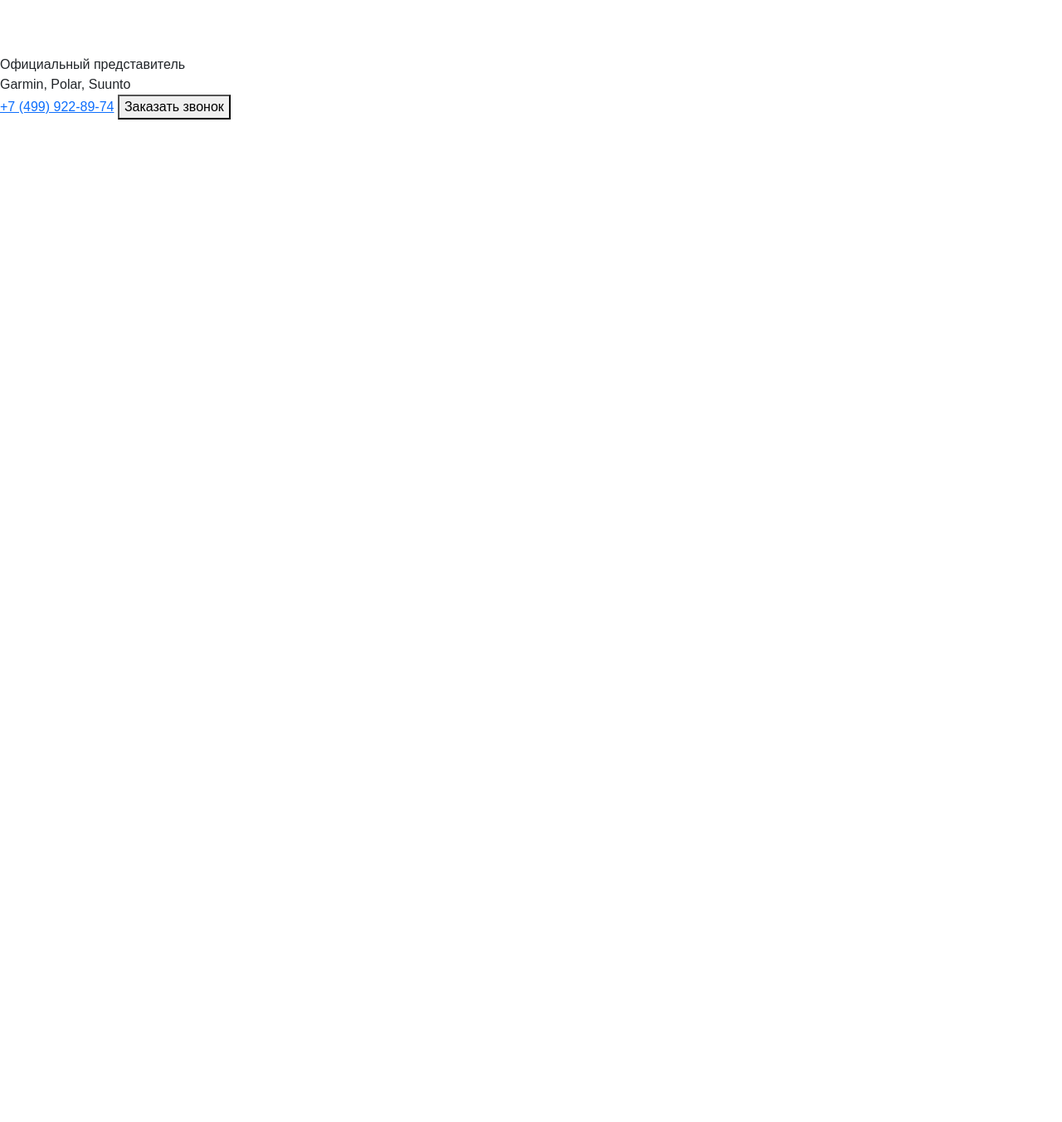
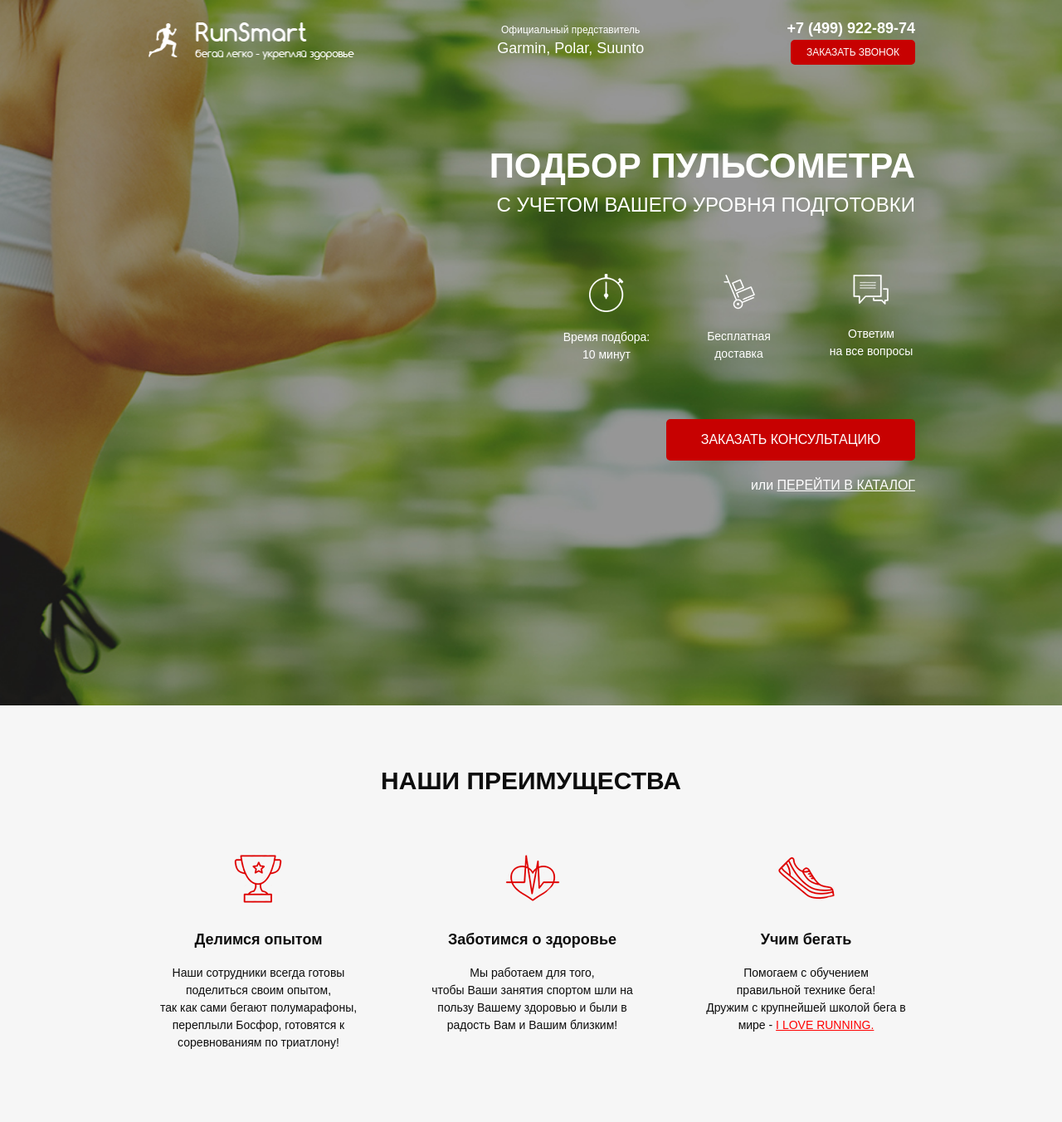
Before and after one commit to Talante/Pulse, a website: page src/index.html in a window 1280 px wide. Shown: the whole page at 83% size. Before the commit the page ends 850 px from the top, so only its background shows below. Drawn offline with nearby package versions, Linux system fonts and the light colour scheme; files that its build step writes are made by us from their sources; files whose address does not match are found by name.

Commit message:
first hometask

```diff
--- a/gulpfile.js
+++ b/gulpfile.js
@@ -15,7 +15,7 @@ gulp.task('projectserver', function () {
 });
 
 gulp.task('projectstyles', function () {
-    return gulp.src("src/sass/*.+(scss|sass)")
+    return gulp.src("src/sass/**/*.+(scss|sass)")
         .pipe(sass({outputStyle: 'compressed'}).on('error', sass.logError))
         .pipe(rename({
             prefix: "",
@@ -28,7 +28,7 @@ gulp.task('projectstyles', function () {
 });
 
 gulp.task('projectwatch', function (){
-    gulp.watch("src/sass/*.+(scss|sass)", gulp.parallel("projectstyles"));
+    gulp.watch("src/sass/**/*.+(scss|sass)", gulp.parallel("projectstyles"));
     gulp.watch("src/*.html").on("change", browserSync.reload);
 });
 
--- a/src/index.html
+++ b/src/index.html
@@ -5,13 +5,8 @@
     <meta http-equiv="X-UA-Compatible" content="IE=edge">
     <meta name="viewport" content="width=device-width, initial-scale=1.0">
     <title>Project Pulse</title>
-    <link rel="preconnect" href="https://fonts.googleapis.com">
-<link rel="preconnect" href="https://fonts.gstatic.com" crossorigin>
-<link href="https://fonts.googleapis.com/css2?family=Roboto:ital,wght@0,300;0,500;0,700;0,900;1,400&display=swap" rel="stylesheet">
-<script src="https://cdn.jsdelivr.net/npm/bootstrap@5.3.0/dist/js/bootstrap.bundle.min.js" integrity="sha384-geWF76RCwLtnZ8qwWowPQNguL3RmwHVBC9FhGdlKrxdiJJigb/j/68SIy3Te4Bkz" crossorigin="anonymous"></script>
     <link rel="stylesheet" href="css/bootstrap-grid.min.css">
     <link rel="stylesheet" href="css/bootstrap-reboot.min.css">
-
     <link rel="stylesheet" href="css/style.min.css">
 </head>
 <body>
@@ -21,17 +16,71 @@
                 <a href="#" class="header__logo">
                     <img src="icons/running-man-2-64.png" alt="logo">
                     </a>
-                    </div>
                     <div class="header__official">
                         Официальный представитель
-                        <div class="span">Garmin, Polar, Suunto</div>
+                        <span>Garmin, Polar, Suunto</span>
                     </div>
                     <div class="header__contacts">
                         <a href="tel:+74999228974" class="header__phone">+7 (499) 922-89-74</a>
-                            <button>Заказать звонок</button>
+                            <button class="button">Заказать звонок</button>
                     </div>
             </header>
+            <div class="promo__wrapper">
+                <h1 class="promo__header">подбор пульсометра</h1>
+                <h2 class="promo__subheader">С учетом вашего уровня подготовки</h2>
+                <div class="promo__icons">
+                <div class="promo__icon">
+                    <img src="icons/019_timer_time_stopwatch_2-64.png" alt="timer">
+                    <div class="promo__text">
+                        Время подбора:
+                        10 минут
+                    </div>
+                </div>
+                <div class="promo__icon">
+                    <img src="icons/app 08 hand cart 64.png" alt="delivery">
+                    <div class="promo__text">
+                        Бесплатная
+                        доставка
+                    </div>
+                </div>
+                <div class="promo__icon">
+                    <img src="icons/messages-64.png" alt="questions" >
+                    <div class="promo__text">
+                        Ответим<br>
+                    на все вопросы
+                    </div>
+                </div>
+            </div>
+            <button class="button button__main">Заказать консультацию</button>
+            <div class="promo__link">
+            или
+                <a href="#" > ПЕРЕЙТИ В КАТАЛОГ</a>
+            </div>
+
+            </div>
         </div>
     </div>
+    <div class="advantages">
+        <div class="container">
+        <h2 class="advantages__header">Наши Преимущества</h2>
+        <div class="advantages__icons">
+            <div class="advantages__icon">
+                <img src="icons/cup.png" alt="cup">
+                <p class="advantages__subicons">Делимся опытом</p>
+                Наши сотрудники всегда готовы поделиться своим опытом,<br>так как сами бегают полумарафоны, переплыли Босфор, готовятся к соревнованиям по триатлону!
+            </div>
+            <div class="advantages__icon">
+                <img src="icons/heart.png" alt="heart">
+                <p class="advantages__subicons">Заботимся о здоровье </p>
+                Мы работаем для того,<br>чтобы Ваши занятия спортом шли на пользу Вашему здоровью и были в радость Вам и Вашим близким!
+            </div>
+            <div class="advantages__icon">
+                <img src="icons/shoe.png" alt="shoe">
+                <p class="advantages__subicons">Учим бегать</p>
+                Помогаем с обучением<br>правильной технике бега!<br>Дружим с крупнейшей школой бега в мире - <a href="#" class="advantages__link">I LOVE RUNNING.</a>
+            </div>
+        </div>
+    </div>
+</div>
 </body>
 </html>
--- a/src/sass/base/_mixins.scss
+++ /dev/null
@@ -1 +0,0 @@
-$main-color: #c70101;
--- a/src/sass/blocks/_header.scss
+++ /dev/null
@@ -1,3 +0,0 @@
-.header {
-    display: flex;
-}
--- a/src/sass/blocks/_promo.scss
+++ /dev/null
@@ -1,5 +0,0 @@
-.promo {
-    min-height: 850px;
-    padding: 21px 0 93px 0;
-    background: url(../../backgrounds/bg.png) center(center/cover) no-repeat;
-}
--- a/src/sass/blocks/style.scss
+++ /dev/null
@@ -1,11 +0,0 @@
-* {
-    font-family: 'Museo Sans Cyrl', sans-serif;
-}
-.container {
-    max-width: 950px;
-    margin: 0 auto;
-}
-@import 'blocks/promo';
-@import 'blocks/header';
-@import 'base/variables';
-@import 'base/mixins';
```
Also changed, not shown: src/js/script.js (deleted, +0 -17 lines), src/css/style.min.css (added), src/sass/base/_variables.scss (deleted).
